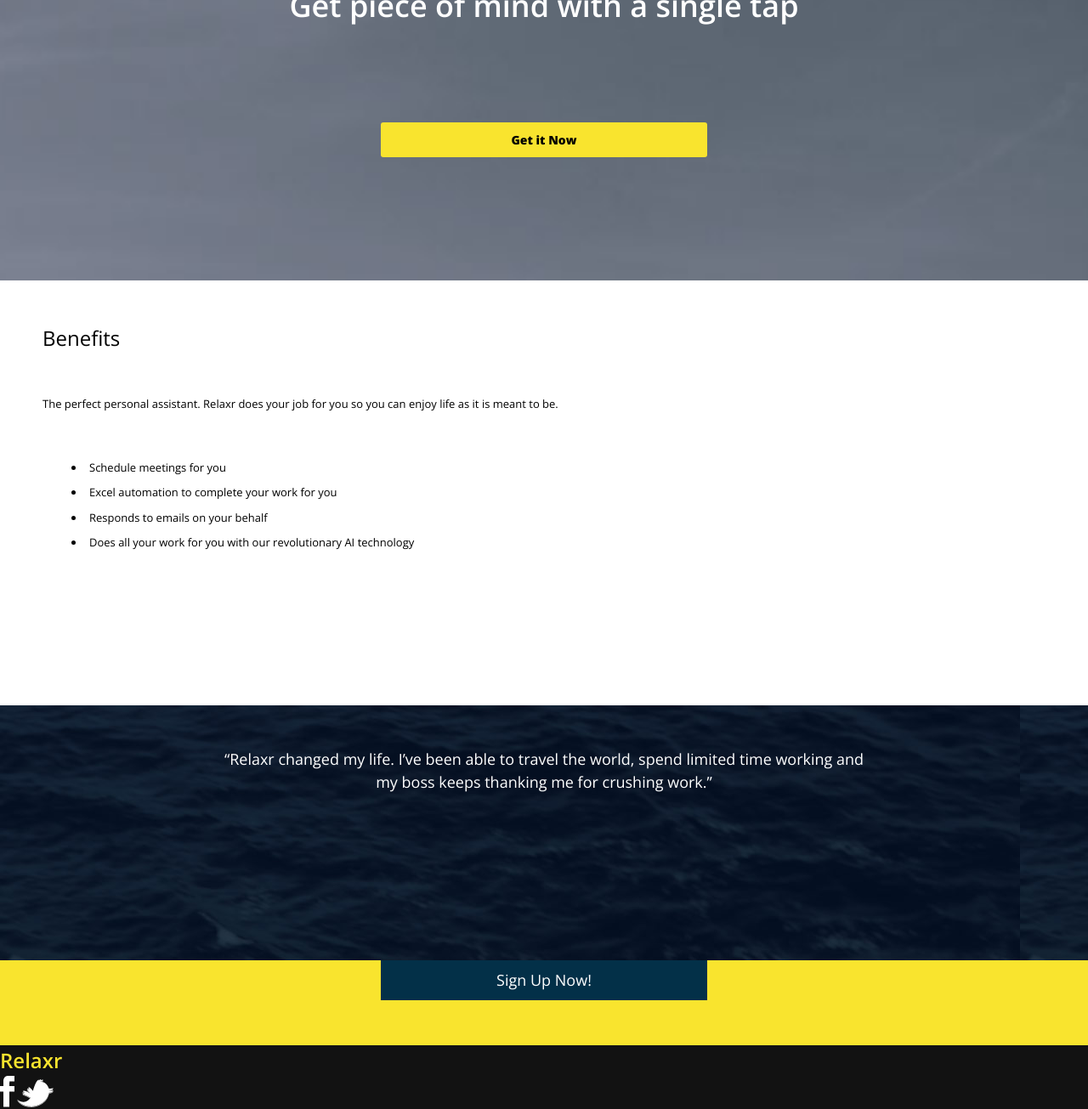
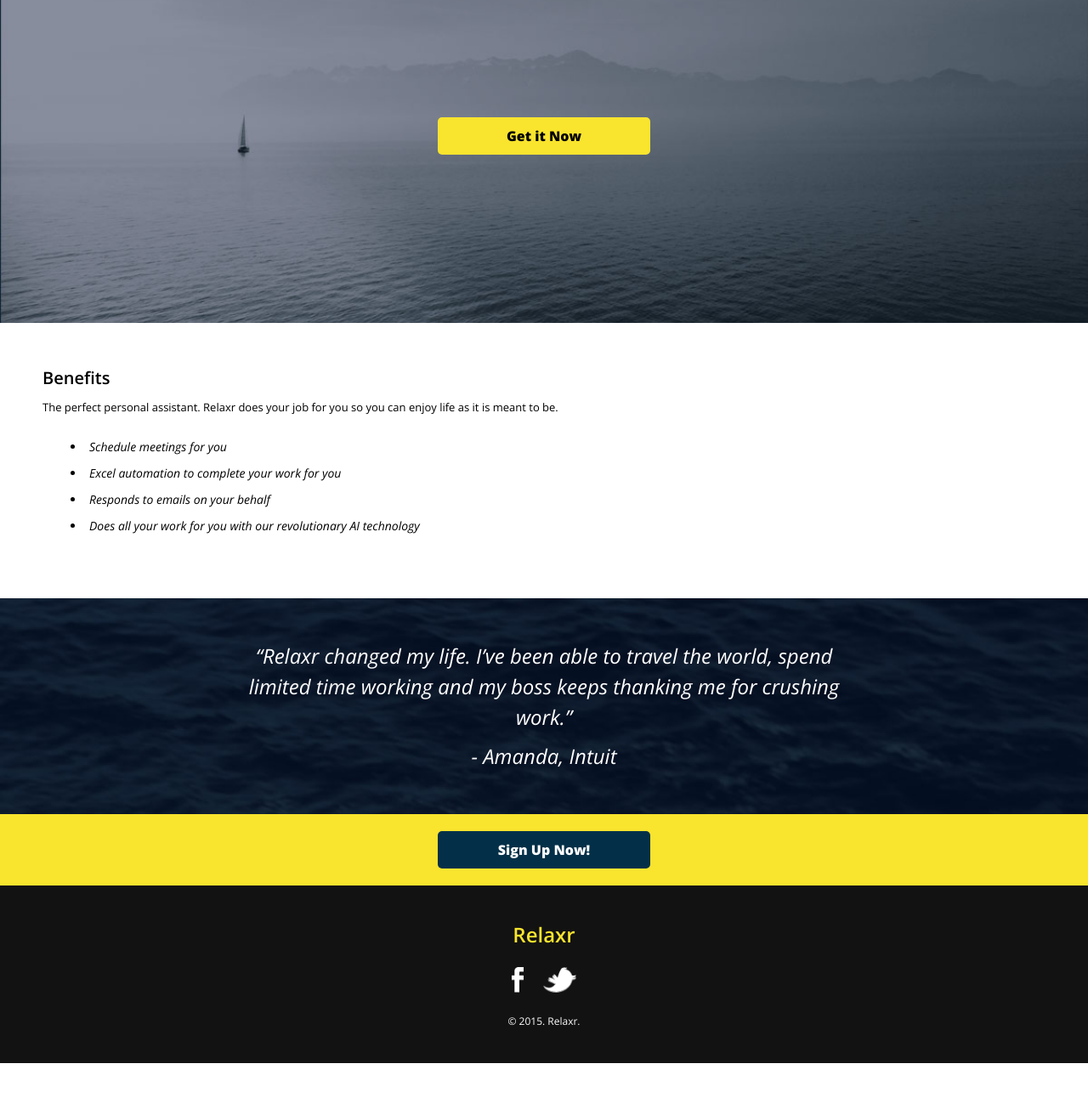
Before and after one commit to ntramontina/relaxr, a plain HTML site: page index.html in a window 1280 px wide. Shown: the part 220-1525 px from the top of the page at 85% size. After the commit the page ends 1471 px from the top, so only its background shows below. Drawn offline with nearby package versions, Linux system fonts and the light colour scheme.

Commit message:
update codes

```diff
--- a/css/style.css
+++ b/css/style.css
@@ -50,8 +50,6 @@ body {
     color: #000;
     font-size: 12px;
     line-height: 1.5;
-    background: url(../images/header_bg.jpg) no-repeat center top rgb(134,141,157);
-    background-size: cover;
 }
 
 
@@ -63,131 +61,131 @@ body {
 #container {
   width: 100%;
   margin: auto;
-  height: 500px;
-
+  height: 600px;
+  background: url(../images/header_bg.jpg);
+  background-size: cover;
+  padding: 50px;
 }
 
 #pieceofmind {
-  font-weight:600;
   font-size: 24px;
-  padding: 50px 50px;
-  margin: 60px;
   text-align: center;
-
+  padding: 70px;
 }
 
 #getitnow {
+  color: black;
+  font-size: 16px;
   font-weight:800;
-  font-size: 14px;
-  text-align: center;
-  color: black;
+  border-radius: 5px;
   background: #f9e42e;
   padding: 10px 50px 10px 50px;
-  margin: auto;
-  width: 30%;
-  border-radius: 3px;
-
+  text-align: center;
+  margin: 0 auto;
+  margin-top: 90px;
+  width: 250px;
 }
 
 #benefits {
   background: white;
   width: 100%;
   margin: auto;
-  height: 500px;
-
-}
-
-#benefits h3 {
-  margin: 50px;
-  padding-top: 50px;
-
+  padding: 50px
 }
 
 #benefits p {
-  margin: 50px;
   font-size: 13px;
   font-weight: 100;
-
+  margin-top: 10px;
 }
 
 #benefits ul {
-  margin: 50px 100px;
-
+  margin: 20px 50px;
 }
 
 #testimonial {
   width: 100%;
   margin: auto;
-  height: 300px;
-  background: url(../images/testimonial_bg.jpg)
-
+  background: url(../images/testimonial_bg.jpg);
+  background-size: cover;
+  padding: 50px;
 }
 
-#testimonial p {
-  font-size: 18px;
-  font-style: 400;
+.quote {
+  font-size: 24px;
+  font-style: italic;
+  font-weight: 100;
   color: white;
   text-align: center;
-  padding-top: 50px;
-  margin-left: 250px;
-  margin-right: 250px;
+  margin-left: 225px;
+  margin-right: 225px;
+}
 
+.author {
+  font-size: 24px;
+  font-style: italic;
+  font-weight: 400;
+  color: white;
+  text-align: center;
+  padding-top: 10px;
 }
+
 
 #signup {
   background: #f9e42e;
   width: 100%;
   margin: auto;
-  height: 100px;
-
+  padding: 20px;
 }
 
 #signup p {
-  font-size: 18px;
+  font-weight:800;
+  font-size: 16px;
   text-align: center;
   color: white;
   background: #033048;
   padding: 10px 50px 10px 50px;
-  margin: auto;
-  width: 30%;
-
+  margin: 0 auto;
+  width: 250px;
+  border-radius: 5px;
 }
 
 #footer {
   background: #121212;
   width: 100%;
   margin: auto;
-  height: 400px;
-
+  padding: 40px;
+  text-align: center;
 }
 
 #footer footer {
   color: white;
 }
 
-header {
-
+#footeritems {
+  width: 200px;
+  margin: auto;
 }
 
-nav {
-  font-weight:800;
-  font-size: 24px;
-  margin-left: 50px;
+#logos {
+  margin: 20px;
 }
 
 h1 {
-  font-size: 60px;
+  font-size: 28px;
+  font-weight:800;
 }
 
 h2 {
-  font-weight:600;
+  font-weight:400;
   color: white;
-  font-size: 36px;
+  font-size: 24px;
 }
 
 h3 {
   color: black;
-  font-size: 24px;
+  font-size: 20px;
+  font-weight: 600;
 }
 
 h4 {
@@ -202,9 +200,14 @@ ul {
 
 li {
   padding: 5px;
-  font-size: 13px;
-  font-weight: 100;
+  font-size: 14px;
+  font-style: italic;
+  font-weight: 400;
+}
 
+#logos img {
+  margin: 0px 10px;
+  height: 30px;
 }
 
 a:link {
@@ -227,10 +230,6 @@ a:active {
     color: black;
 }
 
-footer {
-
-}
-
 /******************************************
 /* ADDITIONAL STYLES
 /*******************************************/
--- a/index.html
+++ b/index.html
@@ -10,14 +10,19 @@
 		<title>Relaxr</title>
 
 		<!-- external CSS link -->
+		<link href='https://fonts.googleapis.com/css?family=Open+Sans:400,300,300italic,400italic,600,600italic,700,700italic,800,800italic' rel='stylesheet' type='text/css'>
 		<link rel="stylesheet" href="css/reset.css">
 		<link rel="stylesheet" href="css/style.css">
-		<link href='https://fonts.googleapis.com/css?family=Open+Sans:400,300,300italic,400italic,600,600italic,700,700italic,800,800italic' rel='stylesheet' type='text/css'>
+
 
 	</head>
+
 	<body>
+
 		<div id="container">
+
 			<header>
+
 				<nav>
 					<h1><a href="https://www.relaxr.com">Relaxr</a></h1>
 				</nav>
@@ -50,23 +55,34 @@
 
 		<div id="testimonial">
 
-			<p>“Relaxr changed my life. I’ve been able to travel the world, spend limited time working and my boss keeps thanking me for crushing work.”</p>
+			<p class="quote">
+				“Relaxr changed my life. I’ve been able to travel the world, spend limited time working and my boss keeps thanking me for crushing work.”</p>
+
+			<p class="author">- Amanda, Intuit</p>
 
 		</div>
 
 		<div id="signup">
 			<p>Sign Up Now!</p>
-
 		</div>
 
 		<div id="footer">
+
+			<div id="footeritems">
 				<h4>Relaxr</h4>
-			<div><img src="images/facebook.png" alt="facebook"> <img src="images/twitter.png" alt="twitter">
+					<div id="logos">
+						<img src="images/facebook.png" alt="facebook">
+						<img src="images/twitter.png" alt="twitter">
 					</div>
 
 				<footer>
 					&copy; 2015. Relaxr.
 				</footer>
+
+			<div>
+
 		</div>
+
 	</body>
+
 </html>
```
Lines whose indentation alone changed are shown as unchanged.
